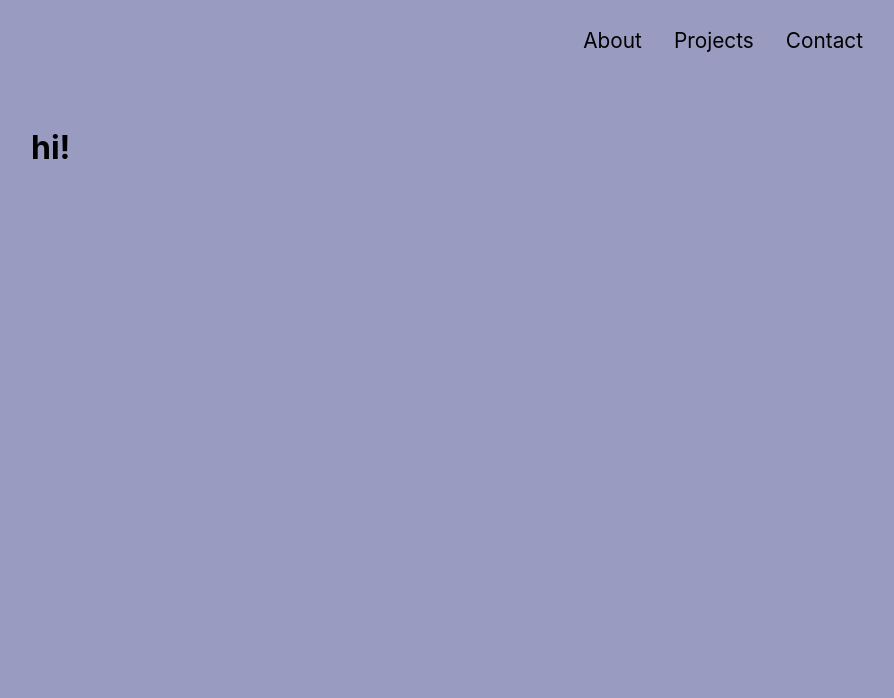
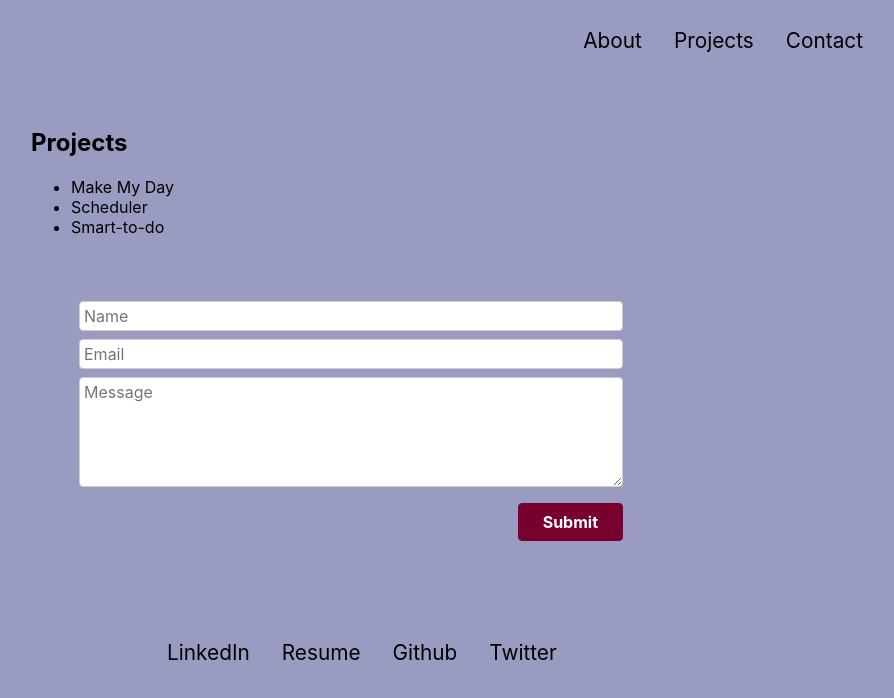
Before and after one commit to WebDevBernard/Portfolio, a Next.js app: page / in a window 1280 px wide. Shown: the top 698 px of the page, without its empty margins (289-1183 px from the left). Built offline with nearby package versions, Linux system fonts and the light colour scheme.

Commit message:
hardcoded Projects, Form and Footer

```diff
--- /dev/null
+++ b/components/About/About.js
@@ -0,0 +1 @@
+export default function About() {}
--- /dev/null
+++ b/components/App.js
@@ -0,0 +1,13 @@
+import Projects from "./Projects/Projects";
+import Form from "./Form/Form";
+import Footer from "./Footer/Footer";
+
+export default function App() {
+  return (
+    <>
+      <Projects />
+      <Form />
+      <Footer />
+    </>
+  );
+}
--- /dev/null
+++ b/components/Footer/Footer.js
@@ -0,0 +1,13 @@
+import classes from "./Footer.module.css";
+export default function Footer() {
+  return (
+    <footer className={classes.footer}>
+      <ul>
+        <li>LinkedIn</li>
+        <li>Resume</li>
+        <li>Github</li>
+        <li>Twitter</li>
+      </ul>
+    </footer>
+  );
+}
--- /dev/null
+++ b/components/Footer/Footer.module.css
@@ -0,0 +1,19 @@
+.footer {
+  width: 100%;
+  height: 5rem;
+  display: flex;
+  align-items: center;
+  justify-content: space-between;
+  padding: 0 10%;
+}
+
+.footer ul {
+  list-style: none;
+  display: flex;
+  align-items: baseline;
+}
+
+.footer li {
+  font-size: 1.3rem;
+  margin-left: 2rem;
+}
--- /dev/null
+++ b/components/Form/Form.js
@@ -0,0 +1,19 @@
+import classes from "./Form.module.css";
+export default function Form() {
+  return (
+    <form className={classes.form}>
+      <div className={classes.control}>
+        <input placeholder="Name" />
+      </div>
+      <div className={classes.control}>
+        <input placeholder="Email" />
+      </div>
+      <div className={classes.control}>
+        <textarea placeholder="Message" rows="5"></textarea>
+        <div className={classes.actions}>
+          <button>Submit</button>
+        </div>
+      </div>
+    </form>
+  );
+}
--- /dev/null
+++ b/components/Form/Form.module.css
@@ -0,0 +1,48 @@
+.form {
+  padding: 1rem;
+  margin: 3rem auto;
+  width: 90%;
+  max-width: 40rem;
+}
+
+.control {
+  margin-bottom: 0.5rem;
+}
+
+.control label {
+  display: block;
+  font-weight: bold;
+  margin-bottom: 0.5rem;
+}
+
+.control input,
+.control textarea {
+  display: block;
+  font: inherit;
+  border-radius: 4px;
+  border: 1px solid #ccc;
+  padding: 0.25rem;
+  width: 100%;
+}
+
+.actions {
+  margin-top: 1rem;
+  text-align: right;
+}
+
+.actions button {
+  font: inherit;
+  cursor: pointer;
+  background-color: #77002e;
+  color: white;
+  padding: 0.5rem 1.5rem;
+  border: 1px solid #77002e;
+  border-radius: 4px;
+  font-weight: bold;
+}
+
+.actions button:hover,
+.actions button:active {
+  background-color: #a50e48;
+  border-color: #a50e48;
+}
--- a/components/Layout/Layout.js
+++ b/components/Layout/Layout.js
@@ -1,4 +1,7 @@
+// Layout is responsible for making sure every page is wrapped with
 import Nav from "./Nav";
+import Form from "../Form/Form";
+import Footer from "../Footer/Footer";
 import classes from "./Layout.module.css";
 export default function Layout(props) {
   return (
--- a/components/Projects/Projects.js
+++ b/components/Projects/Projects.js
@@ -1,3 +1,33 @@
 import { useContext, useEffect, useState } from "react";
-
-export default Projects() {ret}
+const projects = [
+  {
+    id: "m1",
+    title: "Make My Day",
+    image: "",
+    description: "A trello clone / task board built with React Hooks.",
+  },
+  {
+    id: "m2",
+    title: "Scheduler",
+    image: "",
+    description: "Scheduling App: schedule, edit or cancel interviews. ",
+  },
+  {
+    id: "m3",
+    title: "Smart-to-do",
+    image: "",
+    description: "A todo list that utilizes external APIs to organize tasks",
+  },
+];
+export default function Projects() {
+  return (
+    <section>
+      <h1>Projects</h1>
+      <ul>
+        {projects.map((project) => {
+          return <li key={projects.id}>{project.title}</li>;
+        })}
+      </ul>
+    </section>
+  );
+}
--- a/package.json
+++ b/package.json
@@ -11,7 +11,8 @@
   "dependencies": {
     "next": "12.0.1",
     "react": "17.0.2",
-    "react-dom": "17.0.2"
+    "react-dom": "17.0.2",
+    "react-helmet": "^6.1.0"
   },
   "devDependencies": {
     "eslint": "7",
--- a/pages/_app.js
+++ b/pages/_app.js
@@ -1,11 +1,14 @@
 import Layout from "../components/Layout/Layout";
+import ProjectContext from "../store/context";
 import "../styles/globals.css";
 
 function MyApp({ Component, pageProps }) {
   return (
-    <Layout>
-      <Component {...pageProps} />
-    </Layout>
+    <ProjectContext.Provider>
+      <Layout>
+        <Component {...pageProps} />
+      </Layout>
+    </ProjectContext.Provider>
   );
 }
 
--- a/pages/index.js
+++ b/pages/index.js
@@ -1,23 +1,13 @@
+import { Helmet } from "react-helmet";
+import App from "../components/App";
 export default function Home() {
-  const data = [
-    {
-      id: "m1",
-      title: "Make My Day",
-      image: "",
-      description: "A trello clone / task board built with React Hooks.",
-    },
-    {
-      id: "m2",
-      title: "Scheduler",
-      image: "",
-      description: "Scheduling App: schedule, edit or cancel interviews. ",
-    },
-    {
-      id: "m3",
-      title: "Smart-to-do",
-      image: "",
-      description: "A todo list that utilizes external APIs to organize tasks",
-    },
-  ];
-  return <h1>hi!</h1>;
+  return (
+    <>
+      <Helmet>
+        <title>Bernard Yang | Portfolio</title>
+        <meta name="description" content="Helmet application" />
+      </Helmet>
+      <App />
+    </>
+  );
 }
--- a/store/context.js
+++ b/store/context.js
@@ -1 +1,3 @@
-export default ProjectContext = React.createContext({});
+import React from "react";
+const ProjectContext = React.createContext();
+export default ProjectContext;
```
Also changed, not shown: 1 other file (tests, documents, lock files or other folders).
